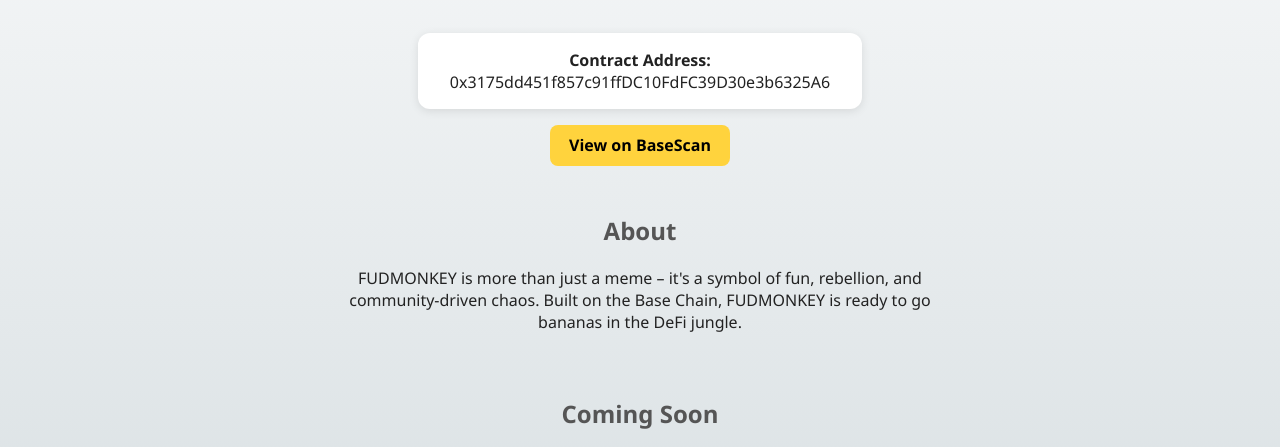
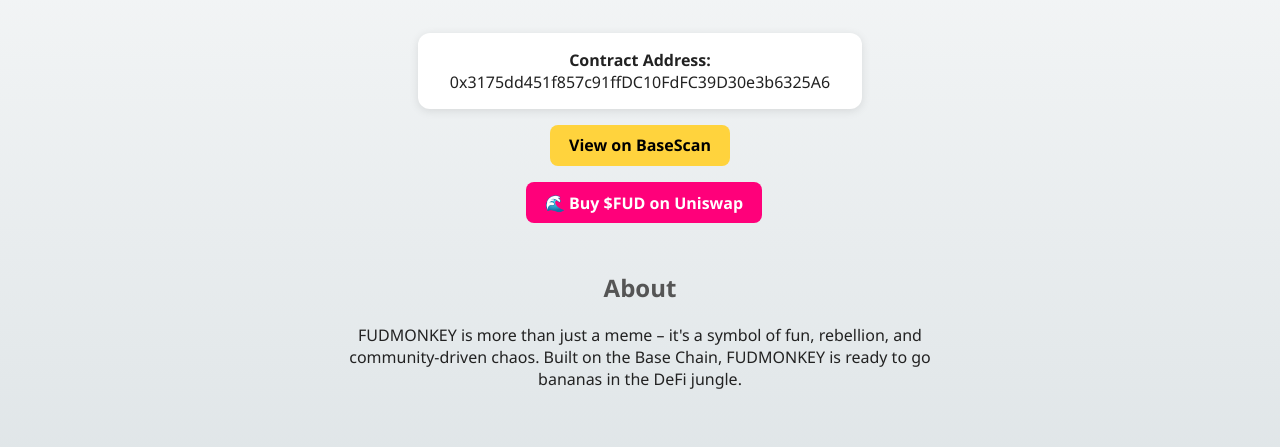
Before and after one commit to FUDMONKEY/FUDMONKEY, a plain HTML site: page index.html in a window 1280 px wide. Shown: the part 329-776 px from the top of the page. Drawn offline with Linux system fonts and the light colour scheme.

Commit message:
Update index.html

```diff
--- a/index.html
+++ b/index.html
@@ -36,7 +36,7 @@
       border-radius: 12px;
       margin-top: 1rem;
       box-shadow: 0 2px 10px rgba(0,0,0,0.1);
-      word-break: break-all;
+      word-break: break-word;
     }
     .btn {
       display: inline-block;
@@ -51,6 +51,14 @@
     }
     .btn:hover {
       background-color: #ffb703;
+    }
+    .uniswap-btn {
+      background-color: #ff007a;
+      color: white;
+      margin-left: 0.5rem;
+    }
+    .uniswap-btn:hover {
+      background-color: #d6006a;
     }
     .section {
       max-width: 600px;
@@ -75,6 +83,9 @@
 
   <a class="btn" href="https://basescan.org/address/0x3175dd451f857c91ffDC10FdFC39D30e3b6325A6" target="_blank">View on BaseScan</a>
 
+  <!-- NEW UNISWAP BUTTON -->
+  <a class="btn uniswap-btn" href="https://app.uniswap.org/swap?inputCurrency=ETH&outputCurrency=0x3175dd451f857c91ffDC10FdFC39D30e3b6325A6&chain=base" target="_blank">🌊 Buy $FUD on Uniswap</a>
+
   <div class="section">
     <h2>About</h2>
     <p>
```
